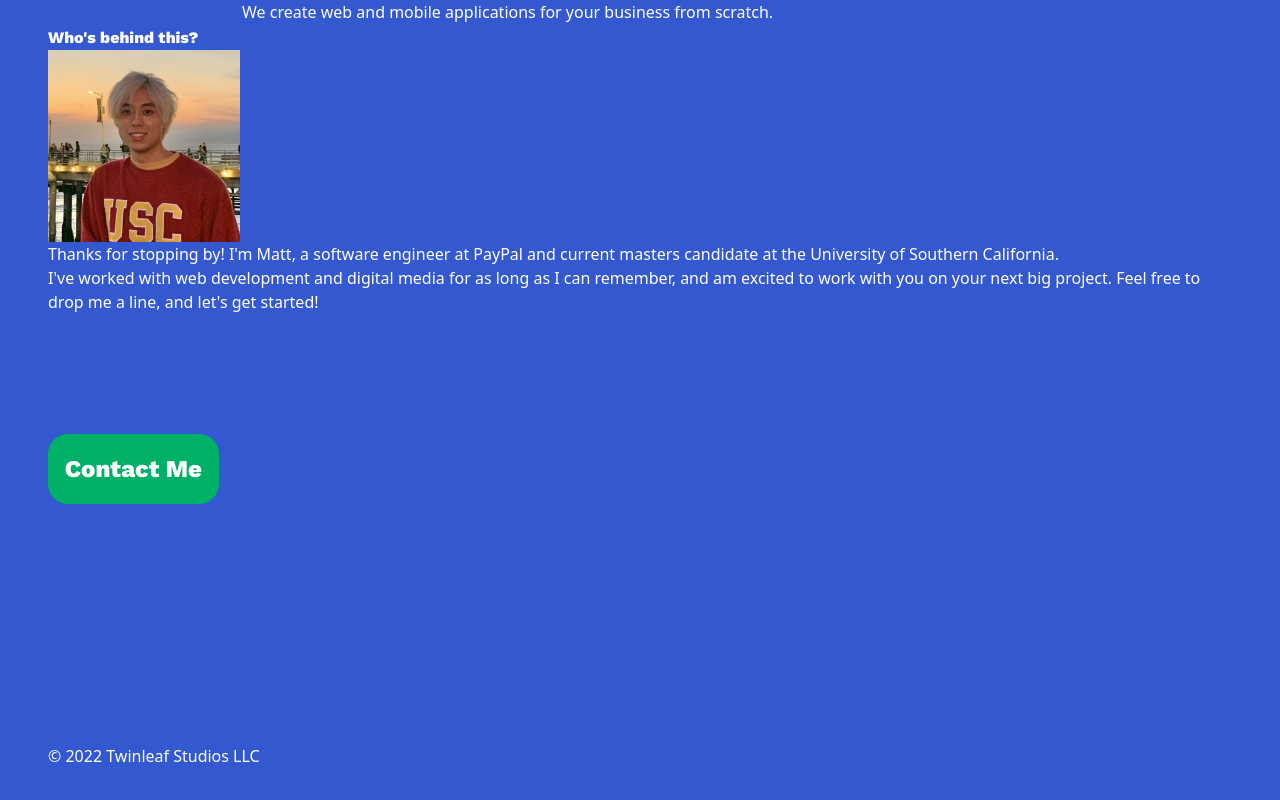
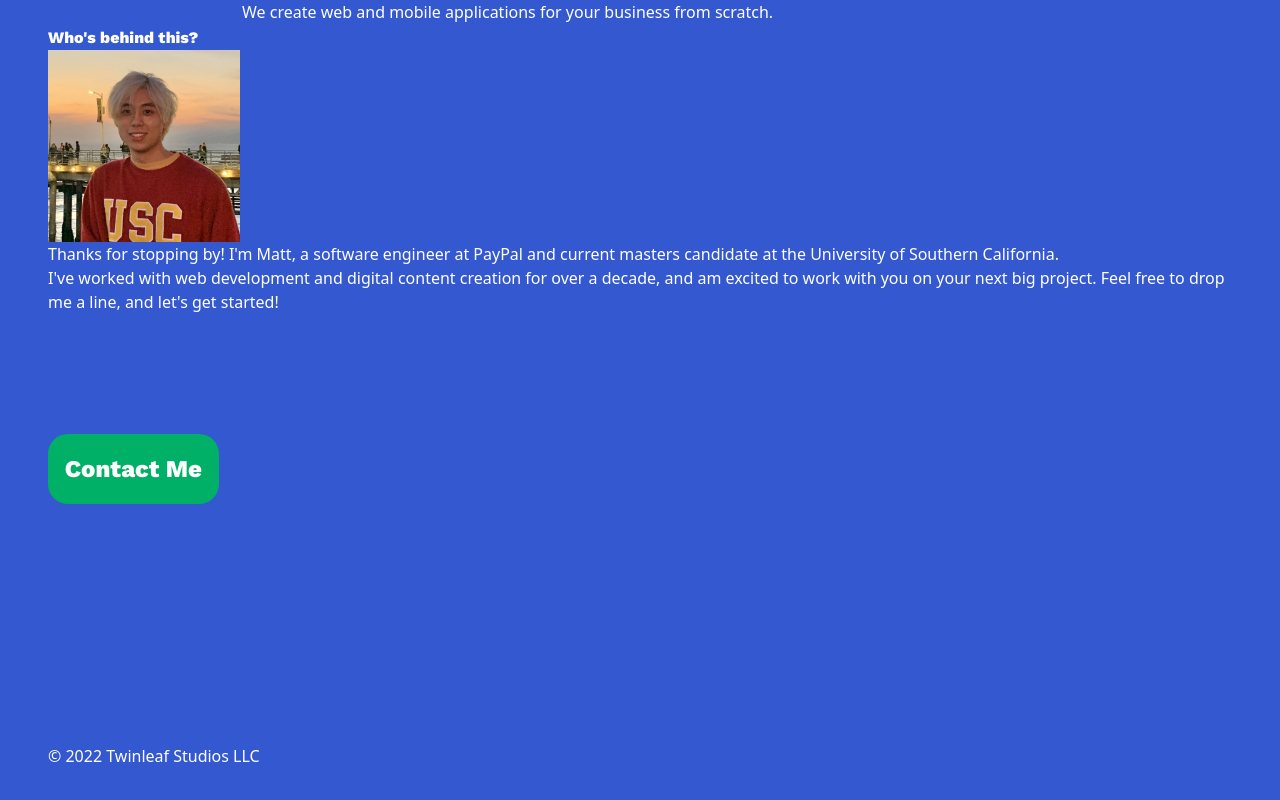
Before and after one commit to monghaii/twinleafStudios, a React (Create React App) app: page / in a window 1280 px wide. Shown: the part 1013-1813 px from the top of the page. Built offline with nearby package versions, Linux system fonts and the light colour scheme.

Commit message:
revisions

```diff
--- a/src/App.js
+++ b/src/App.js
@@ -80,14 +80,14 @@ const App = () => {
               ))}
             </Fade>
           </div>
-          <div className=" md:mt-80 md:ml-10">
-            <h3 className="tagline">
+          <div className=" md:mt-60 md:ml-10">
+            <h3 className="md:mt-10 tagline text-center md:text-left">
               Media solutions for the modern business.
             </h3>
           </div>
         </div>
         {/* <hr className="mt-30" /> */}
-        <h1 className="mt-40 md:mt-10 mb-10 text-xl">Our Services</h1>
+        <h1 className="mt-60 mb-10 text-xl">Our Services</h1>
         <div className="servicesContainer grid grid-cols-1 md:grid-cols-3 gap-x-7 gap-y-2 inline-block">
           <div
             className="servicePane p-5"
@@ -167,8 +167,8 @@ const App = () => {
               California.
             </p>
             <p className="mt-3">
-              I've worked with web development and digital media for as long as
-              I can remember, and am excited to work with you on your next big
+              I've worked with web development and digital content creation for
+              over a decade, and am excited to work with you on your next big
               project. Feel free to drop me a line, and let's get started!
             </p>
           </div>
```
Also changed, not shown: public/index.html (+0 -23 lines).
